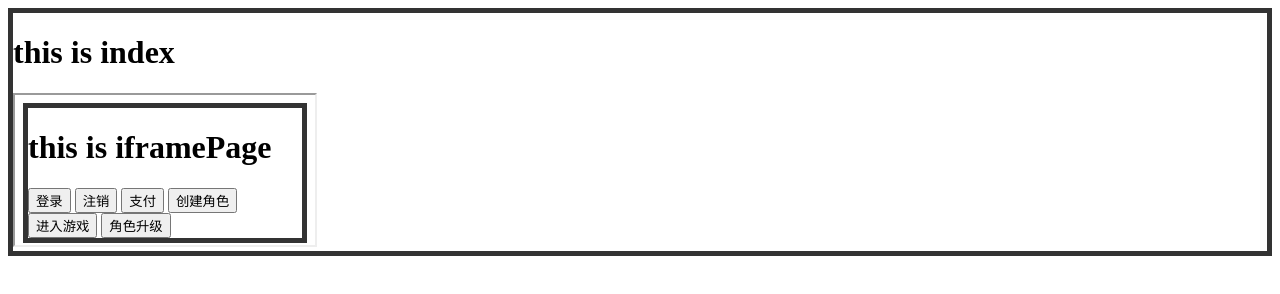
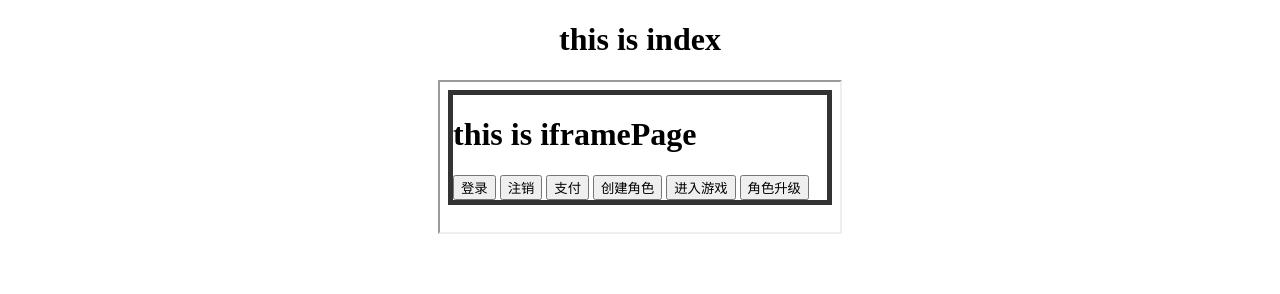
Before and after one commit to Francis1024/PostMessage, a plain HTML site: page index.html in a window 1280 px wide. Drawn offline with Linux system fonts and the light colour scheme.

Commit message:
<style>(<view>):style<change>

```diff
--- a/index.html
+++ b/index.html
@@ -6,7 +6,17 @@
     <meta http-equiv="X-UA-Compatible" content="ie=edge" />
     <title>父页面</title>
   </head>
-  <body style="border:5px solid #333;">
+  <style>
+    h1 {
+      text-align: center;
+    }
+    iframe {
+      width: 400px;
+      display: block;
+      margin: 0 auto;
+    }
+  </style>
+  <body>
     <h1>this is index</h1>
 
     <iframe src="./iframePage.html" id="myframe"></iframe>
```
